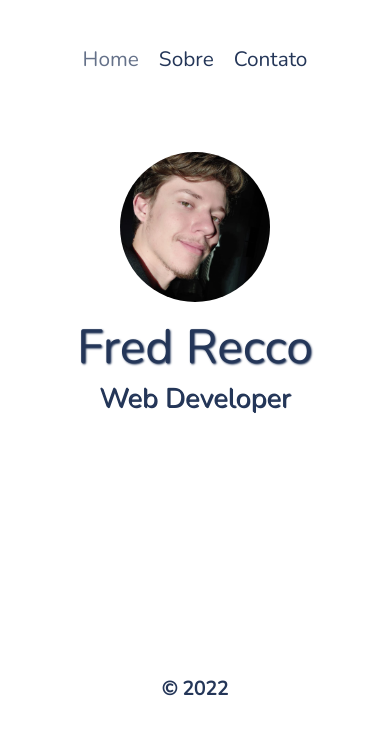
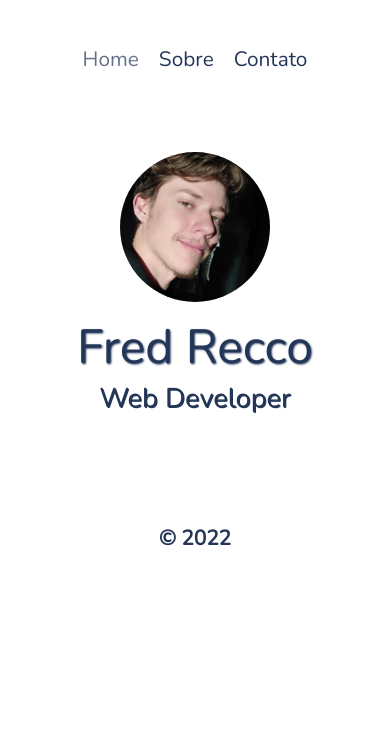
Before and after one commit to reecco/portfolio, a Vue app: page / in a window 390 px wide. Shown: the top 734 px of the page. Built offline with nearby package versions, Linux system fonts and the light colour scheme.

Commit message:
feat: add responsive height

```diff
--- a/src/components/Footer/style.sass
+++ b/src/components/Footer/style.sass
@@ -11,10 +11,16 @@ footer
    font-size: 1.3rem
    font-weight: 600
 
-@media (max-width: 500px)
+@media (max-width: 500px) and (max-height: 700px)
   footer
+    min-height: 150px
+
     p
       font-size: 1.2rem
+
+@media (max-height: 900px) and (min-height: 701px)
+  footer
+    min-height: 50px
 
 @media (max-width: 700px) and (min-width: 501px)
   footer
```
